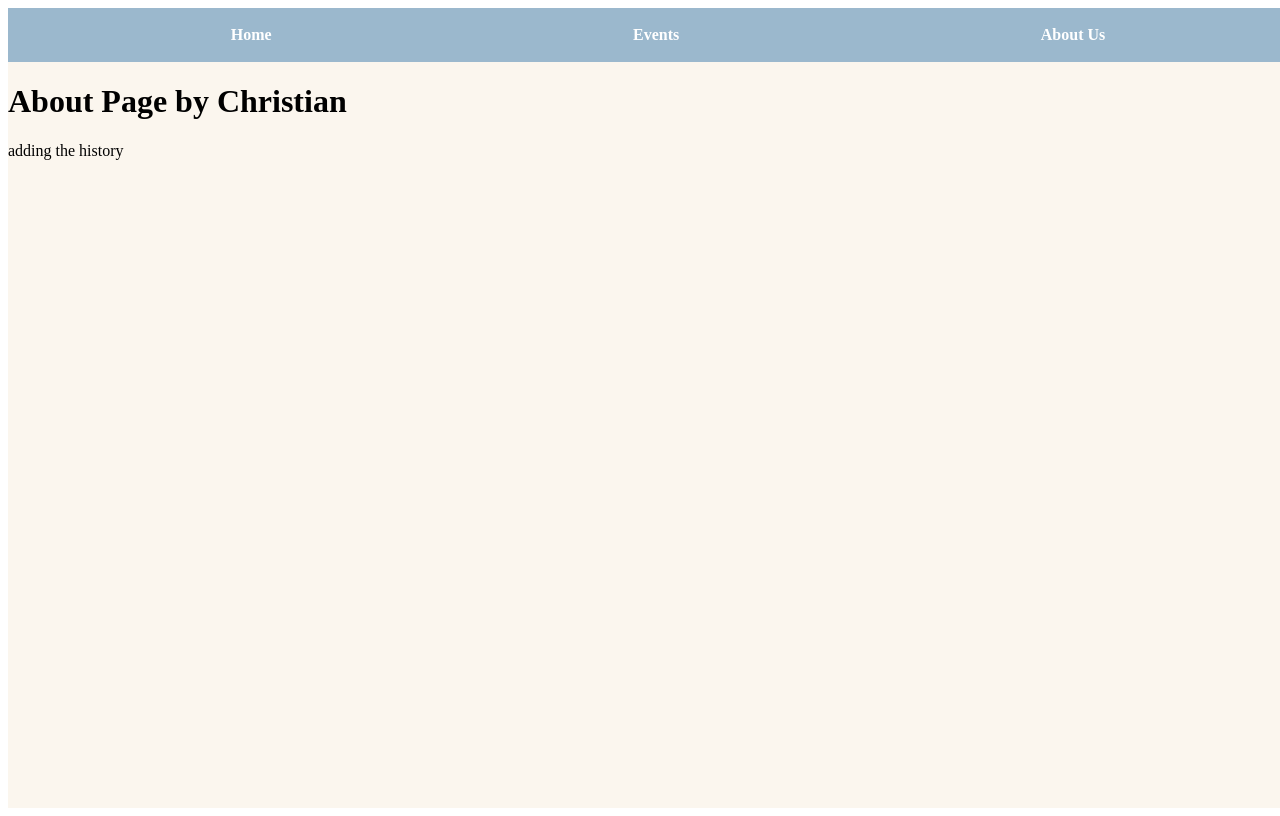
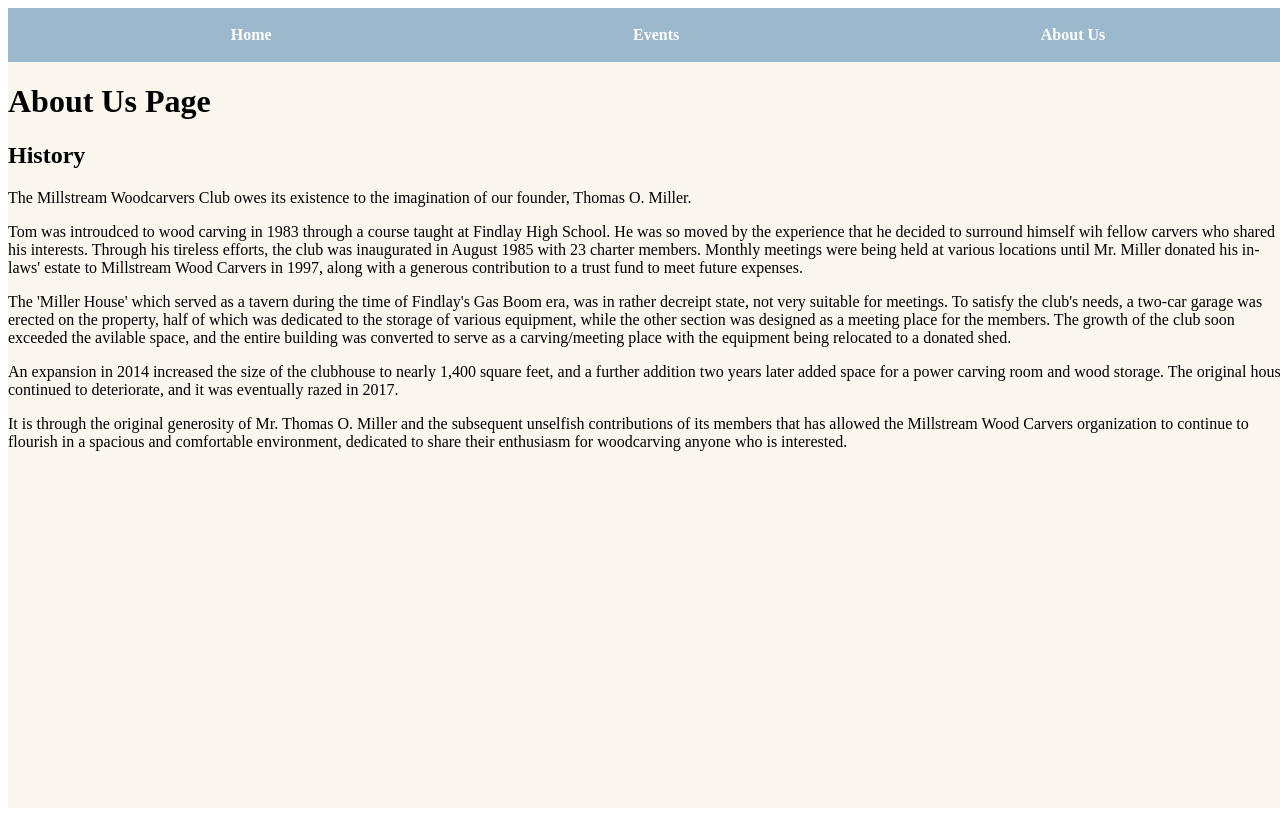
Before and after one commit to sidiBtr/CSCI480-project, a React (Vite) app in the folder frontend/: page /aboutUs in a window 1280 px wide. Built offline with nearby package versions, Linux system fonts and the light colour scheme.

Commit message:
Finished history content

```diff
--- a/frontend/src/pages/AboutUs.jsx
+++ b/frontend/src/pages/AboutUs.jsx
@@ -4,8 +4,33 @@ import './aboutusPage.css'
 export default function AboutUs() {
   return (
     <div>
-      <h1>About Page by Christian</h1>
-      <p>adding the history</p>
+      <h1>About Us Page</h1>
+      <h2>History</h2>
+         <p>The Millstream Woodcarvers Club owes its existence to the imagination of our founder, Thomas O. Miller.</p>
+         <p>
+         Tom was introudced to wood carving in 1983 through a course taught at Findlay High School. He was so moved by the experience
+         that he decided to surround himself wih fellow carvers who shared his interests. Through his tireless efforts, the club was
+         inaugurated in August 1985 with 23 charter members. Monthly meetings were being held at various locations until Mr. Miller
+         donated his in-laws' estate to Millstream Wood Carvers in 1997, along with a generous contribution to a trust fund to meet
+         future expenses.
+         </p>
+         <p>
+          The 'Miller House' which served as a tavern during the time of Findlay's Gas Boom era, was in rather decreipt state, not very
+          suitable for meetings. To satisfy the club's needs, a two-car garage was erected on the property, half of which was dedicated
+          to the storage of various equipment, while the other section was designed as a meeting place for the members. The growth of
+          the club soon exceeded the avilable space, and the entire building was converted to serve as a carving/meeting place with the
+          equipment being relocated to a donated shed.
+         </p>
+         <p>
+          An expansion in 2014 increased the size of the clubhouse to nearly 1,400 square feet, and a further addition two years later
+          added space for a power carving room and wood storage. The original house continued to deteriorate, and it was eventually
+          razed in 2017.
+         </p>
+         <p>
+          It is through the original generosity of Mr. Thomas O. Miller and the subsequent unselfish contributions of its members that
+          has allowed the Millstream Wood Carvers organization to continue to flourish in a spacious and comfortable environment,
+          dedicated to share their enthusiasm for woodcarving anyone who is interested.
+         </p>
     </div>
   )
 }
```
